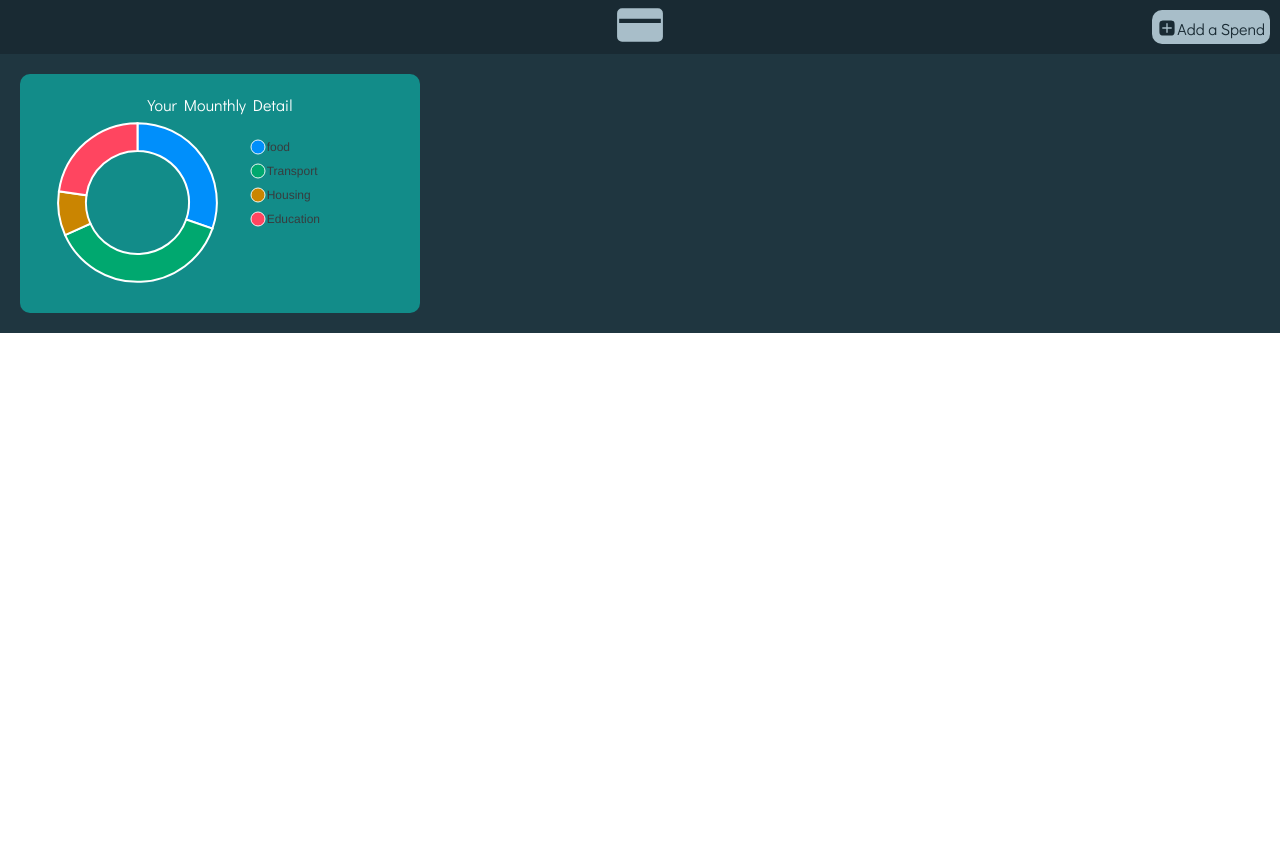
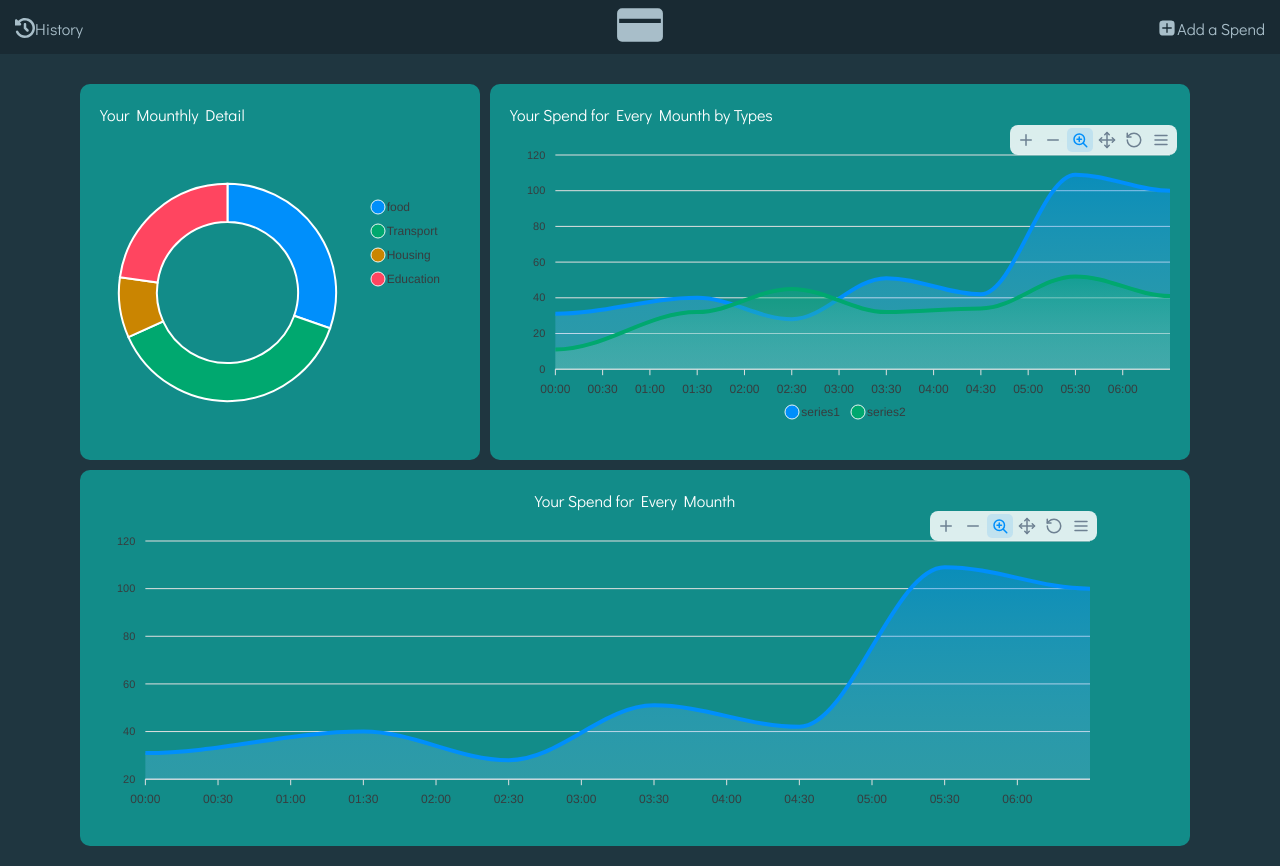
Before and after one commit to y-mahdi/PersonalFinanceWebApp, a React (Create React App) app in the folder React/: page /Application in a window 1280 px wide. Before the commit the page ends 800 px from the top, so only its background shows below. Built offline with nearby package versions, Linux system fonts and the light colour scheme.

Commit message:
charts on process

```diff
--- a/React/src/Application/Components/BodyApp.js
+++ b/React/src/Application/Components/BodyApp.js
@@ -35,12 +35,90 @@ export default function BodyApp() {
 
 
       };
+      const areaspendbytype={
+
+        series: [{
+          name: 'series1',
+          data: [31, 40, 28, 51, 42, 109, 100]
+        }, {
+          name: 'series2',
+          data: [11, 32, 45, 32, 34, 52, 41]
+        }],
+        options: {
+          chart: {
+            height: 350,
+            type: 'area'
+          },
+          dataLabels: {
+            enabled: false
+          },
+          stroke: {
+            curve: 'smooth'
+          },
+          xaxis: {
+            type: 'datetime',
+            categories: ["2018-09-19T00:00:00.000Z", "2018-09-19T01:30:00.000Z", "2018-09-19T02:30:00.000Z", "2018-09-19T03:30:00.000Z", "2018-09-19T04:30:00.000Z", "2018-09-19T05:30:00.000Z", "2018-09-19T06:30:00.000Z"]
+          },
+          tooltip: {
+            x: {
+              format: 'dd/MM/yy HH:mm'
+            },
+          },
+        },
+
+
+      };
+      const areaspendbymount={
+
+        series: [{
+          name: 'series1',
+          data: [31, 40, 28, 51, 42, 109, 100]
+        }],
+        options: {
+          chart: {
+            height: 350,
+            type: 'area'
+          },
+          dataLabels: {
+            enabled: false
+          },
+          stroke: {
+            curve: 'smooth'
+          },
+          xaxis: {
+            type: 'datetime',
+            categories: ["2018-09-19T00:00:00.000Z", "2018-09-19T01:30:00.000Z", "2018-09-19T02:30:00.000Z", "2018-09-19T03:30:00.000Z", "2018-09-19T04:30:00.000Z", "2018-09-19T05:30:00.000Z", "2018-09-19T06:30:00.000Z"]
+          },
+          tooltip: {
+            x: {
+              format: 'dd/MM/yy HH:mm'
+            },
+          },
+        },
+
+
+      };
 
     return (
     <div className="body-app-container">
-        <div className='donut-charts-app'>
-            <div id='title-donut-chart'>Your Mounthly Detail</div>
-            <Chart className='donutchart' options={donut.options} series={donut.series} type="donut" width={300} />
+        <div className='part1-charts-panel'>
+            <div className='donut-charts-app'>
+                <div id='title-donut-chart'>Your Mounthly Detail</div>
+                <Chart className='donutchart' options={donut.options} series={donut.series} type="donut" width={360} />
+            </div>
+            <div className='area-charts-app'>
+                <div id='title-donut-chart'>Your Spend for Every Mounth by Types</div>
+                <Chart options={areaspendbytype.options} series={areaspendbytype.series} type='area' width={670} height={300}/>
+            </div>
+
+        </div>
+        <div className='part2-charts-panel'>
+            <div className='area1-charts-app'>
+                <div id='title-donut-chart'>
+                    Your Spend for Every Mounth
+                </div>
+                <Chart options={areaspendbymount.options} series={areaspendbymount.series} type='area' width={1000} height={300}/>
+            </div>
         </div>
     </div>)
 }
--- a/React/src/Application/Components/HeaderApp.js
+++ b/React/src/Application/Components/HeaderApp.js
@@ -1,5 +1,6 @@
 import '../Style/application.css';
 import creditcard from '../../Icons/creditcard.svg';
+import history from '../../Icons/history.svg';
 import plusicon from '../../Icons/plus.svg';
 import AddSpendPopUp from './AddSpendPopUp';
 import {useState,useEffect} from 'react';
@@ -22,6 +23,10 @@ export default function HeaderApp() {
                 <img src={plusicon} alt="plus icon" width="20px"/>
                 Add a Spend
             </button>
+            <button className='btn-history'>
+                <img src={history} alt='history icon' width="20px" />
+                 History
+            </button>
             {AddSpendPopUp(open,closeAddPopUp)}
         </div>
     )
--- a/React/src/Application/Style/application.css
+++ b/React/src/Application/Style/application.css
@@ -31,18 +31,33 @@ html {
     top: 10px;
     right: 10px;
     font-size: 1rem;
-    border-radius: 10px;
-    background-color: var(--color-gray);
+    border: none;
+    background: none;
     padding: 5px;
     font-family: Didact;
-    color: var(--color-bg-dark);
+    color: var(--color-gray);
     border: none;
 }
 .btn-add-spent img{
     position: relative;
     top: 3px;
 }
-
+.btn-history{
+    position: absolute;
+    top: 10px;
+    left: 10px;
+    font-size: 1rem;
+    border: none;
+    background: none;
+    padding: 5px;
+    font-family: Didact;
+    color: var(--color-gray);
+    border: none;
+}
+.btn-history img{
+    position: relative;
+    top: 3px;
+}
 
 /*add pop up*/
 
@@ -118,14 +133,56 @@ html {
     width: 500px;
 } */
 .donut-charts-app{
+    margin-top: 10px;
+    margin-right: 10px;
     padding: 20px;
     background-color: var(--color-blue-dark);
     width: 400px;
     border-radius: 10px;
 }
 #title-donut-chart{
-    text-align: center;
+    /* text-align: center; */
     font-family: Didact;
     color: white;
     font-size: 1rem;
+    /* position: relative;
+    top: 20px; */
 }
+#title-area-chart{
+    /* text-align: center; */
+    font-family: Didact;
+    color: white;
+    font-size: 1rem;
+    /* position: relative;
+    top: 20px; */
+}
+.part1-charts-panel{
+    display: flex;
+    justify-content: center;
+}
+.area-charts-app{
+    margin-top: 10px;
+    margin-right: 10px;
+    padding: 20px;
+    background-color: var(--color-blue-dark);
+    width: 700px;
+    border-radius: 10px;
+}
+.donutchart{
+    position: relative;
+    top: 50px;
+}
+.part2-charts-panel{
+    text-align: center;
+    display: flex;
+    justify-content: center;
+}
+.area1-charts-app{
+    margin-top: 10px;
+    margin-right: 10px;
+    padding: 20px;
+    background-color: var(--color-blue-dark);
+    width: 1110px;
+    border-radius: 10px;
+
+}
```
Also changed, not shown: React/src/Application/Components/historySpend.js (added, +16 -0 lines), React/src/Icons/history.svg (added), React/src/Icons/plus.svg.
